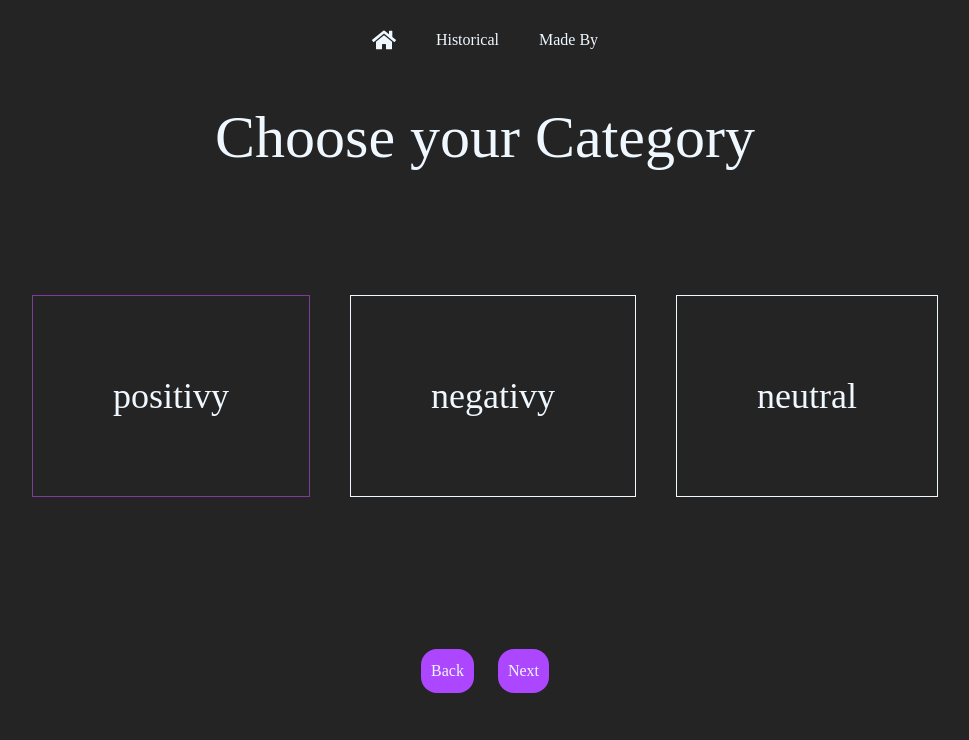
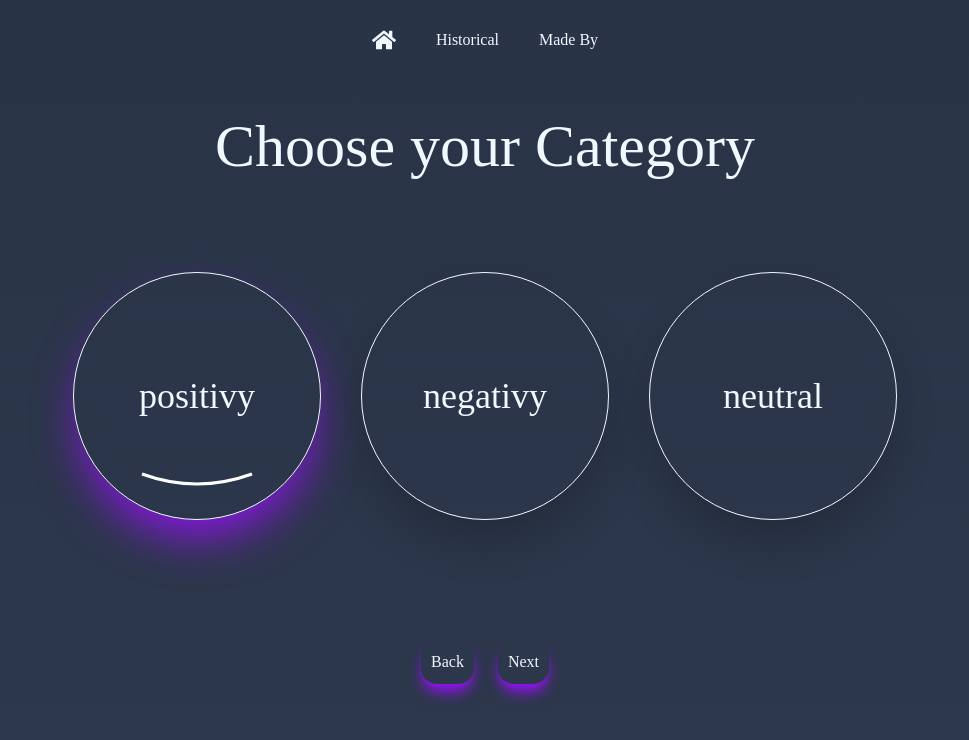
Before and after one commit to Gioma10/Mood-song, a React (Vite) app: page /choose-category in a window 1280 px wide. Both pictures are taken after a click on the element "positivy". Shown: the top 740 px of the page, without its empty margins (155-1124 px from the left). Built offline with nearby package versions, Linux system fonts and the light colour scheme; a web font is replaced by a local one.

Commit message:
improving design

```diff
--- a/src/App.tsx
+++ b/src/App.tsx
@@ -15,7 +15,7 @@ interface AnswerObject {
 }
 
 function App() {
-  const [categories, setCategories] = useState<{ title: string; active: boolean; emotions: string[] }[]>(ANSWERQUESTIONS);
+  const [categories, setCategories] = useState<{ title: string; active: boolean; emotions: {emotion: string, color: string}[] }[]>(ANSWERQUESTIONS);
   const [answer, setAnswer] = useState<AnswerObject>({emotions: [], songsQuantity: ''});
 
   useEffect(() => {
--- a/src/components/Button.tsx
+++ b/src/components/Button.tsx
@@ -10,7 +10,7 @@ interface ButtonProps {
 const Button: React.FC<ButtonProps> = ({ text, onClick, isDisable, path }) => {
     return (
         <Link to={path}>
-            <button disabled={isDisable} onClick={onClick} className={`bg-purple-500 p-2.5 rounded-2xl mt-6 transition hover:bg-purple-600 hover:translate-x-0.5 hover:translate-y-0.5 ${isDisable ? 'cursor-not-allowed' : 'cursor-pointer'}`}>
+            <button disabled={isDisable} onClick={onClick} className={` p-2.5 rounded-2xl mt-6 transition  hover:translate-x-0.5 hover:translate-y-0.5 ${isDisable ? 'cursor-not-allowed' : 'cursor-pointer'} shadow-lg shadow-purple-600`}>
                 {text}
             </button>
         </Link>
--- a/src/components/Loading.tsx
+++ b/src/components/Loading.tsx
@@ -24,7 +24,7 @@ const Loading: React.FC = () => {
     <motion.div
         animate={{opacity: [0.5,1,0.5]}}
         transition={{duration: 1, repeat:Infinity}}
-        className="flex flex-col items-center justify-center h-screen">
+        className="flex flex-col items-center justify-center h-screen z-10">
             <p className="text-xl mb-4 text-gray-600">Generazione in corso...</p>
 
             <div className="relative w-24 h-24 flex items-center justify-center border-4 border-gray-300 rounded-full overflow-hidden">
--- a/src/index.css
+++ b/src/index.css
@@ -10,10 +10,22 @@
 }
 
 body{
-  background-color: #242424;
   color: aliceblue;
   font-family: paragraph;
 }
+
+@keyframes bg-pan-top {
+  0% {
+    background-position: 0% 0%;
+  }
+  50% {
+    background-position: 100% 50%;
+  }
+  100% {
+    background-position: 0% 0%;
+  }
+}
+
 
 h1, h2{
   font-family: title;
--- a/src/layout/RootLayout.tsx
+++ b/src/layout/RootLayout.tsx
@@ -2,17 +2,24 @@ import { Outlet } from "react-router-dom";
 
 import Navbar from "../components/Navbar";
 
+
 const Layout = () => {
+
   return (
-    <div className="flex flex-col min-h-screen">
+    <div
+      className="min-h-screen bg-gradient-to-b w-full from-gray-900  to-slate-500"
+      style={{
+        backgroundSize: "2000% 2000%",
+        animation: "bg-pan-top 7s infinite",
+        minHeight: '100%'
+      }}>
 
         {/* Navbar */}
         <Navbar/>
-<main className="h-screen flex justify-center items-center">
-
-            {/* Main */}
-            <Outlet />
-</main>
+        <main className="h-screen flex justify-center items-center">
+          {/* Main */}
+          <Outlet />
+        </main>
     </div>
   );
 };
--- a/src/pages/ChooseCategory.tsx
+++ b/src/pages/ChooseCategory.tsx
@@ -1,8 +1,9 @@
 import Button from "../components/Button";
 import React from "react";
 
+
 interface ChooseCategoryProps{
-    categories: {title: string, active:boolean, emotions: string[]}[],
+    categories: {title: string, active:boolean, emotions: {emotion:string, color: string}[]}[],
     onSelectCategory: (index:number)=> void,
     disableBtn: boolean
 }
@@ -10,16 +11,34 @@ interface ChooseCategoryProps{
 const ChooseCategory: React.FC<ChooseCategoryProps> = ({ categories, onSelectCategory, disableBtn})=>{
 
     return (
-        <div className="flex flex-col justify-center items-center gap-32">
+        <div className="flex flex-col justify-center items-center gap-24">
             <h2 className="text-6xl">Choose your Category</h2>
             <div className="flex gap-10">
                 {categories.map((category, index)=>{
                     return (
                         <div
                             key={index}
-                            className={`border ${category.active && 'border-[#7D3C98]'} p-20 text-4xl cursor-pointer `}
+                            className={`border ${category.active && 'shadow-purple-600'} shadow-2xl rounded-full w-62 h-62 group text-4xl cursor-pointer relative flex justify-center items-center`}
                             onClick={()=>onSelectCategory(index)}>
                             <p>{category.title}</p>
+
+                            <div className={`absolute bottom-0  group-hover:opacity-100 transition-all duration-500 ${category.active ? 'opcaity-100' : 'opacity-0'}`}>
+                                    {category.title === 'positivy' &&
+                                        <svg width="150" height="75">
+                                            <path d="M20,30 Q75,50 130,30" stroke="white" strokeWidth={3} fill="transparent"/>
+                                        </svg>
+                                    }
+                                    {category.title === 'negativy' &&
+                                        <svg width="150" height="75" className="rotate-180">
+                                            <path d="M20,30 Q75,50 130,30" stroke="white" strokeWidth={3} fill="transparent"/>
+                                        </svg>
+                                    }
+                                    {category.title === 'neutral' &&
+                                        <svg width="150" height="75">
+                                            <line x1="20" y1="30" x2="130" y2="30" stroke="white" strokeWidth={3}/>
+                                        </svg>
+                                    }
+                            </div>
                         </div>
                     )
                 })}
--- a/src/pages/ChooseEmotions.tsx
+++ b/src/pages/ChooseEmotions.tsx
@@ -3,7 +3,7 @@ import Button from "../components/Button";
 
 
 interface ChooseEmotionsProps{
-    emotions: string[] ,
+    emotions: {emotion: string, color: string}[] ,
     onGenerate: (selectedEmotions:string[], songsQuantity: string | number) => void
 }
 
@@ -12,13 +12,15 @@ const ChooseEmotions: React.FC<ChooseEmotionsProps> = ({emotions, onGenerate})=>
     const [songsQuantity, setSongsQuantity] = useState<number | string>('')
 
     // Funzione per gestire il cambio di stato delle checkbox
-    const handleCheckboxChange = (emotion: string) => {
+    const handleSelect = (emotion: string) => {
         setSelectedEmotions((prev) =>
             prev.includes(emotion)
                 ? prev.filter((item) => item !== emotion) // Rimuove se già presente
                 : [...prev, emotion] // Aggiunge se non presente
         );
     };
+
+    console.log('emotions', selectedEmotions);
 
     const handleChange = (event: React.ChangeEvent<HTMLInputElement>)=>{
         setSongsQuantity(Number(event.target.value))
@@ -32,17 +34,23 @@ const ChooseEmotions: React.FC<ChooseEmotionsProps> = ({emotions, onGenerate})=>
         <div className="flex flex-col justify-center items-center gap-20">
                 <h2 className="text-6xl">Choose your Emotions</h2>
             <div className="flex flex-col gap-8">
-                <div className="gap-2 grid grid-cols-2 p-10 border">
-                        {emotions.map((emotion, index)=>{
+                <div className="flex justify-center p-10 gap-10">
+                        {emotions.map((item, index)=>{
                             return (
-                                <div key={index} className="flex gap-2">
-                                    <input
-                                        type="checkbox"
-                                        checked={selectedEmotions.includes(emotion)}
-                                        onChange={() => handleCheckboxChange(emotion)}/>
-                                    <label>
-                                        {emotion}
-                                    </label>
+                                // <div key={index} className="flex gap-2">
+                                //     <input
+                                //         type="checkbox"
+                                //         checked={selectedEmotions.includes(emotion)}
+                                //         onChange={() => handleCheckboxChange(emotion)}/>
+                                //     <label>
+                                //         {emotion}
+                                //     </label>
+                                // </div>
+                                <div
+                                    key={index}
+                                    className={`shadow ${ selectedEmotions.includes(item.emotion) && `shadow-[${item.color}]`}  cursor-pointer p-4 rounded-2xl w-32`}
+                                    onClick={()=>handleSelect(item.emotion)}>
+                                    <p>{item.emotion}</p>
                                 </div>
                             )
                         })}
--- a/src/pages/GenerateResult.tsx
+++ b/src/pages/GenerateResult.tsx
@@ -45,13 +45,13 @@ const GenerateResult: React.FC<Props> = ({ answer }) => {
                     return;
                 }
 
-                // Prompt per cercare canzoni in base all'emozione dell'utente
+                // Prompt per cercare playlist in base all'emozione dell'utente
                 const emotionQuery = answer.emotions.join(", "); // Combina le emozioni in una stringa
-                const searchQuery = `Find playlist with  ${emotionQuery} title. Restituisci la playlist`;
+                const searchQuery = `Find playlist with ${emotionQuery} titles.`;
 
-                // Utilizziamo il prompt generato per cercare le canzoni
+                // Utilizziamo il prompt generato per cercare le playlist
                 const offset = Math.floor(Math.random() * 1000);  // Varia l'offset per "saltare" brani casuali
-                const limit = Math.min(Number(answer.songsQuantity), 100 ); // Limita il numero di canzoni richieste a 50
+                const limit = Math.min(Number(answer.songsQuantity), 20 ); // Limita il numero di playlist richieste a 20
 
                 const searchUrl = `https://api.spotify.com/v1/search?q=${encodeURIComponent(searchQuery)}&type=playlist&limit=${limit}&offset=${offset}`;
 
--- a/src/pages/Home.tsx
+++ b/src/pages/Home.tsx
@@ -5,7 +5,7 @@ import { ANSWERQUESTIONS } from "../utils/answerQuestions";
 
 
 interface HomeProps{
-    setState: React.Dispatch<React.SetStateAction<{ title: string; active: boolean; emotions: string[] }[]>>
+    setState: React.Dispatch<React.SetStateAction<{ title: string; active: boolean; emotions: {emotion: string, color: string}[] }[]>>
 }
 
 const Home: React.FC<HomeProps> = ({setState})=>{
--- a/src/utils/answerQuestions.ts
+++ b/src/utils/answerQuestions.ts
@@ -1,7 +1,7 @@
 interface AnswerQuestions{
     title: string,
     active: boolean,
-    emotions: string[],
+    emotions: {emotion: string, color: string}[],
 }
 
 export const ANSWERQUESTIONS: AnswerQuestions[]= [
@@ -9,25 +9,25 @@ export const ANSWERQUESTIONS: AnswerQuestions[]= [
         title: 'positivy',
         active: false,
         emotions: [
-            'Happy',
-            'Motivated',
+            {emotion: 'Happy', color: "#FFEB3B"},
+            {emotion: 'Motivated', color: "#9C27B0"}
         ]
     },
     {
         title: 'negativy',
         active: false,
         emotions: [
-            'Angry',
-            'Sad',
-            'Tired',
+            {emotion: 'Angry', color: "#F44336"},
+            {emotion: 'Sad', color: "#2196F3"},
+            {emotion: 'Tired', color: "#BDBDBD"}
         ]
     },
     {
         title: 'neutral',
         active: false,
         emotions: [
-            'Calm',
-            'Bored',
+            {emotion: 'Calm', color: "#FF5722"},
+            {emotion: 'Bored', color: "#81C784"}
         ]
     },
 
```
